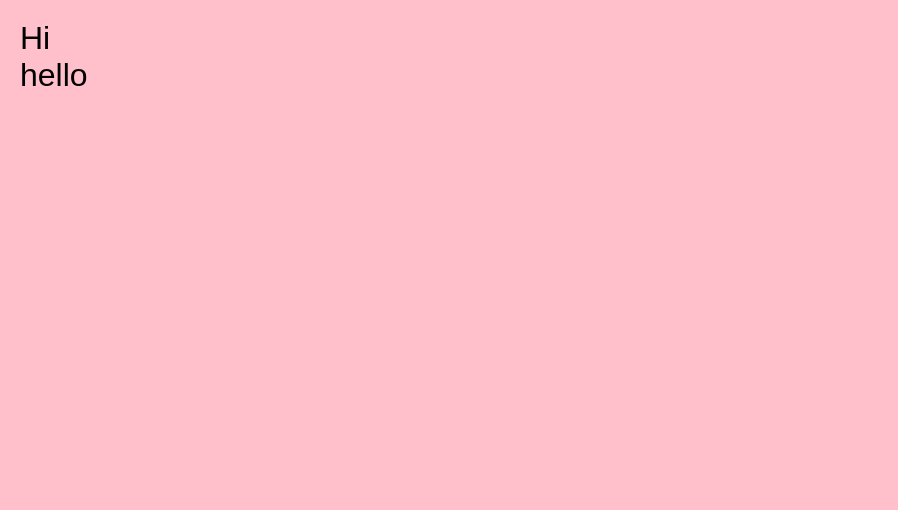
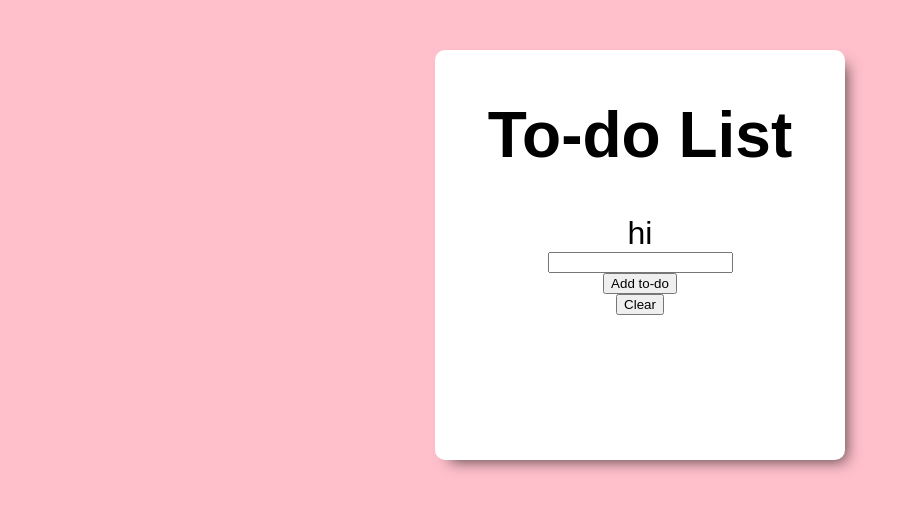
Before and after one commit to HydraSenpai/react-todo, a React (Create React App) app: page / in a window 1280 px wide. Shown: the top 510 px of the page, without its empty margins (0-898 px from the left). Built offline with nearby package versions, Linux system fonts and the light colour scheme.

Commit message:
created initial card design

```diff
--- a/src/App.css
+++ b/src/App.css
@@ -1,6 +1,21 @@
+
 body {
   background-color:pink;
   font-size: 2em;
   font-family:arial;
-  margin:20px;
+  display:flex;
+  justify-content:center;
+  margin-top:50px;
 }
+
+.card {
+  background-color: white;
+  width: 400px;
+  min-height:400px;
+  padding:5px;
+  display: flex;
+  flex-direction: column;
+  align-items: center;
+  border-radius: 10px;
+  box-shadow: 8px 8px 15px -7px rgba(0, 0, 0, 0.69);
+}
--- a/src/App.js
+++ b/src/App.js
@@ -4,7 +4,6 @@ import Card from './Card';
 function App() {
   return (
     <div className="App">
-      Hi
       <Card />
     </div>
   );
--- a/src/Card.js
+++ b/src/Card.js
@@ -1,10 +1,16 @@
-import React, { Component } from 'react'
+import React, { Component } from 'react';
 
 export class Card extends Component {
   render() {
     return (
-      <div>
-        hello
+      <div className="card">
+        <h1>To-do List</h1>
+        <div className='todoList'>
+            hi
+        </div>
+        <input type='text'></input>
+        <button>Add to-do</button>
+        <button>Clear</button>
       </div>
     )
   }
```
